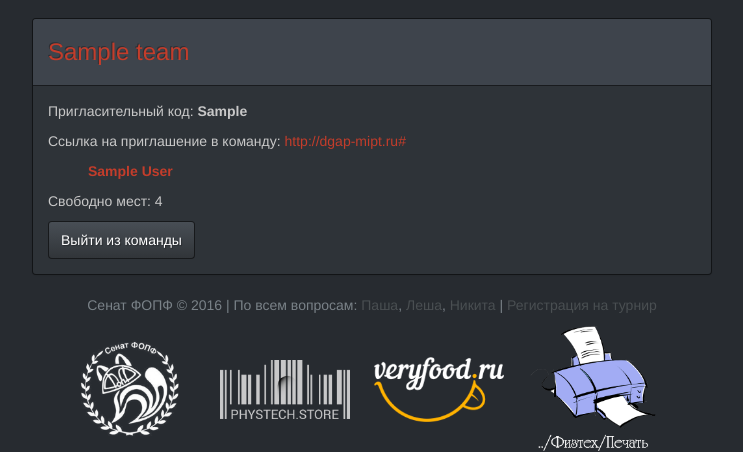
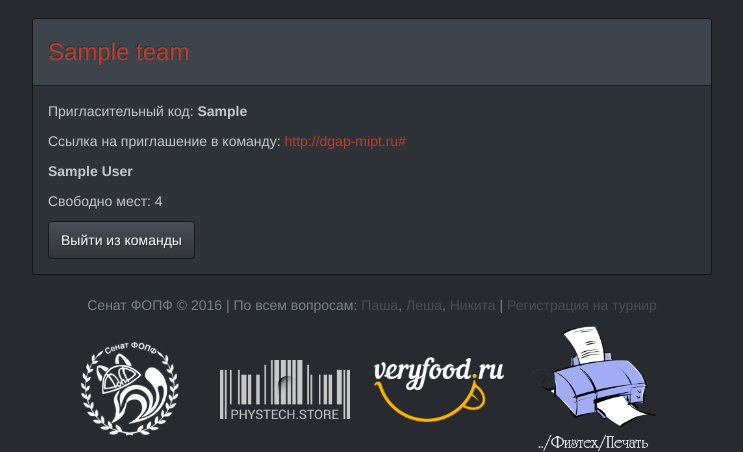
Before and after one commit to FOPF/dgap_challenge, a Django app: page /dota/team/ in a window 1280 px wide. Shown: the part 52-504 px from the top of the page, without its empty margins (268-1011 px from the left). Run offline with Django 3.2, Linux system fonts and the light colour scheme; a user stored in the database is signed in; tables that the repository leaves empty hold one stand-in row (values such as "Sample post"); style sheets or scripts are compiled from the project's sources; some libraries are stand-ins or nearby versions.

Commit message:
Added "admin" button for staff&superusers Added links to VKprofiles of teammates

```diff
--- a/dota/static/dota/style.css
+++ b/dota/static/dota/style.css
@@ -62,8 +62,15 @@ footer span {
   }
 }
 */
-ul.team-members li {
-  list-style-type: none;
+.team-members {
+  padding-left: 0px;
+}
+.team-members li {
+  list-style: none outside none;
+}
+.team-members a {
+  color: inherit;
+  font-weight: bold;
 }
 footer {
   color: #7a8288;
--- a/dota/static/dota/style.less
+++ b/dota/static/dota/style.less
@@ -73,10 +73,15 @@ footer span {
 }
 */
 
-ul.team-members li {
-  list-style-type: none;
+.team-members {
+  padding-left: 0px; //needed if <ul> instead of <div> used
+  li {
+    list-style: none outside none;
+  }
   a {
     //text-decoration: none;
+    color: inherit;
+    font-weight: bold;
   }
 }
 
--- a/dota/templates/dota/team.html
+++ b/dota/templates/dota/team.html
@@ -10,13 +10,13 @@
                 <div class="panel-body">
                     <p>Пригласительный код: <b>{{ team.invite_key }}</b></p>
                     <p>Ссылка на приглашение в команду: <a href="{% url 'dota:join_invite' team.invite_key %}">http://dgap-mipt.ru{%  url 'dota:join_invite' team.invite_key %}</a></p>
-                    <ul class="team-members">
+                    <div class="team-members">
                         {% for member in members %}
-                            <li><b><a href="http://vk.com/{{ member.user.username }}">{{ member.user.first_name }} {{ member.user.last_name }}</a></b></li>
+                            <p><a href="http://vk.com/{{ member.user.username }}">{{ member.user.first_name }} {{ member.user.last_name }}</a></p>
                         {% empty %}
                             <p>Нет участников</p>
                         {% endfor %}
-                    </ul>
+                    </div>
                     {% if free > 0 %}
                         <p>Свободно мест: {{ free }}</p>
                     {% else %}
```
